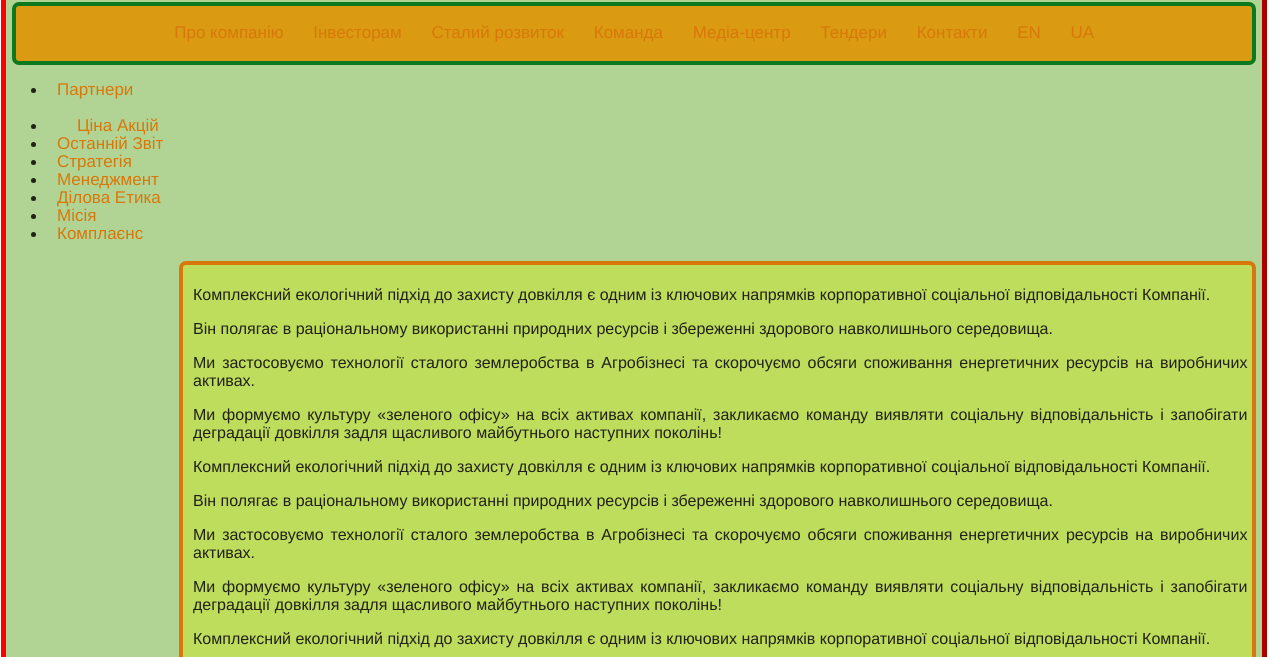
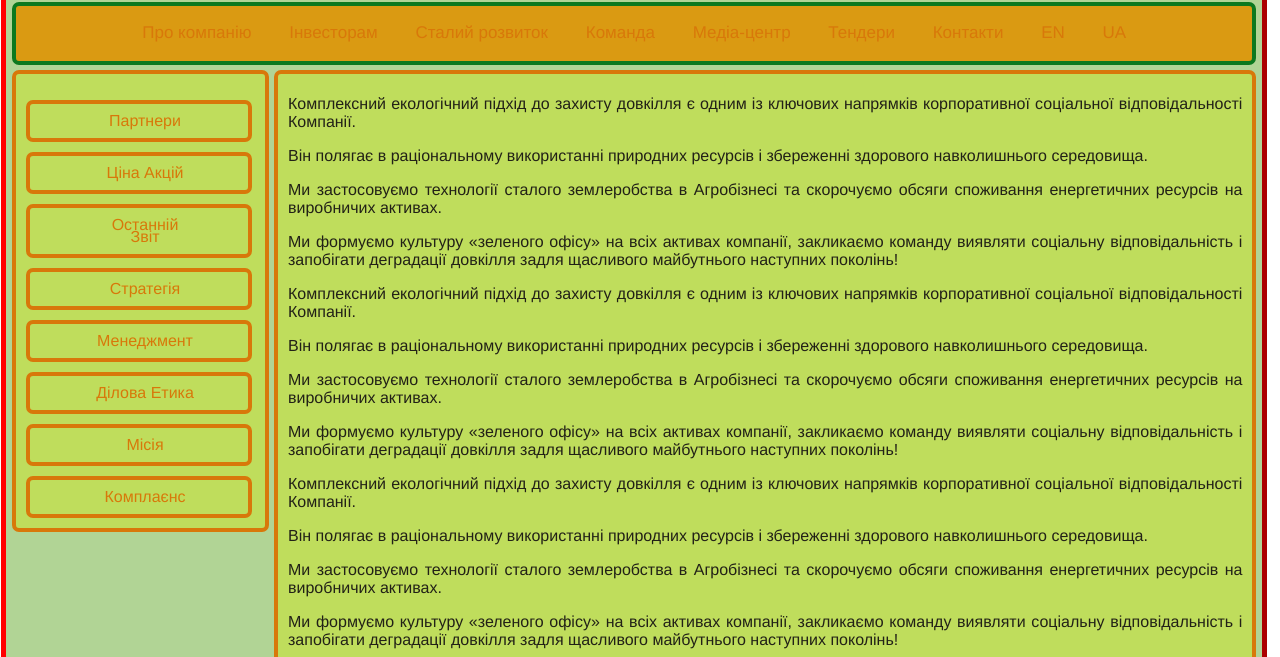
Before and after one commit to BogdanParshyn/HomeWork, a plain HTML site: page Lesson5/index.html in a window 1280 px wide. Shown: the part 143-800 px from the top of the page. Drawn offline with Linux system fonts and the light colour scheme.

Commit message:
ДЗ 5 готово.

```diff
--- a/Lesson5/index.html
+++ b/Lesson5/index.html
@@ -17,32 +17,30 @@
             <nav>
                 <div class="LogoCompany">LI-COMPANY</div><!--Название Компании в шапке-->
                 <div class="HeaderMenu"><!--Меню в шапке-->
-                        <a href="#">Про компанію</a>
-                        <a href="#">Інвесторам</a>
-                        <a href="#">Сталий розвиток</a>
-                        <a href="#">Команда</a>
-                        <a href="#">Медіа-центр</a>
-                        <a href="#">Тендери</a>
-                        <a href="#">Контакти</a>
-                        <a href="#">EN</a>
-                        <a href="#">UA</a>
+                        <a class="upmenu" href="#">Про компанію</a>
+                        <a class="upmenu" href="#">Інвесторам</a>
+                        <a class="upmenu" href="#">Сталий розвиток</a>
+                        <a class="upmenu" href="#">Команда</a>
+                        <a class="upmenu" href="#">Медіа-центр</a>
+                        <a class="upmenu" href="#">Тендери</a>
+                        <a class="upmenu" href="#">Контакти</a>
+                        <a class="upmenu" href="#">EN</a>
+                        <a class="upmenu" href="#">UA</a>
                 </div>
             </nav>
         </header>
 
         <div class="VerticalMenu"><!--Вертикальное меню-->
-            <nav>
-                <ul>
-                    <li><a href="#m">Партнери</b></li>
-                    <li><a href="#m">Ціна Акцій</a></li>
-                    <li><a href="#m">Останній Звіт</a></li>
-                    <li><a href="#m">Стратегія</a></li>
-                    <li><a href="#m">Менеджмент</a></li>
-                    <li><a href="#m">Ділова Етика</a></li>
-                    <li><a href="#m">Місія</a></li>
-                    <li><a href="#m">Комплаєнс</a></li>
-                </ul>
-            </nav>
+            <ul>
+                <li><a class="leftmenu" href="#">Партнери</a></li>
+                <li><a class="leftmenu" href="#">Ціна Акцій</a></li>
+                <li><a class="leftmenu" href="#">Останній Звіт</a></li>
+                <li><a class="leftmenu" href="#">Стратегія</a></li>
+                <li><a class="leftmenu" href="#">Менеджмент</a></li>
+                <li><a class="leftmenu" href="#">Ділова Етика</a></li>
+                <li><a class="leftmenu" href="#">Місія</a></li>
+                <li><a class="leftmenu" href="#">Комплаєнс</a></li>
+            </ul>
         </div>
 
         <div class="Content"><!--Контент-->
--- a/Lesson5/style.css
+++ b/Lesson5/style.css
@@ -6,12 +6,11 @@ body{
 
     font-family: 'Franklin Gothic Medium', 'Arial Narrow', Arial, sans-serif, Helvetica, sans-serif;
     /*Устанавливает симейство шрифта.*/
-
-
-
+    display: block;
 }
 
 .Site{
+    width: 1024px;
     display: block;
     /*display - многоцелевое свойство, которое показывает, как элемент должен быть в документе.*/
     border: 5px outset red;
@@ -30,7 +29,6 @@ body{
     /*Определяет цвет текста элемента.*/
     position: relative;
     /*Позиционирование*/
-
 }
 
 /*Шапка*/
@@ -38,7 +36,6 @@ body{
 .CapSite{
     display: block;
     /*display - многоцелевое свойство, которое показывает, как элемент должен быть в документе.*/
-
 }
 
 .LogoCompany{
@@ -60,6 +57,8 @@ body{
     /*Граница вокруг элемента*/
 }
 
+/*Главное Меню, центральная верхняя часть*/
+
 .HeaderMenu{
     font-size: 17px;
     /*Определяет размер шрифта текста элемента.*/
@@ -71,25 +70,30 @@ body{
     /*Устанавливает величину отступа от верхнего края границы до текущего элемента*/
     height: 55px;
     /*Задаем высоту объекта*/
+    position: relative;
     border-radius: 7px;
     /*Округления углов границы элемента*/
     font-size: 35px;
     /*Определяет размер шрифта текста элемента.*/
     border: 4px solid rgb(12, 121, 30);
     /*Граница вокруг элемента*/
+    width: inherit;
+    overflow: hidden;
 }
 
-a {
-	font-size: 17px;
+.upmenu {
+    font-size: 17px;
     /*Определяет размер шрифта текста элемента.*/
     color: #d8780a;
 	text-align: center;
 	line-height: 5px;
     text-decoration: none;
     padding: 10px;
+    width: 100px;
+    border: 4px solid #da9a12;
 }
 
-a:hover {
+.upmenu:hover {
     /*оперделяет стиль элемента (в данном случае это элемент "а")
     при наведении на него курсора мыши, но при этом элемент еще не активен.*/
     background-color: #da9a12;
@@ -98,29 +102,85 @@ a:hover {
     Если установить значение transparent - устанавливается прозрачный фон
     Если установить значение inherit - наследует значение родителя, так как изначально
     оно не наследует значение родителя*/
-    color: black;
+    color: whitesmoke;
     /*Определяет цвет текста элемента, в данном случае "а".*/
+    border: 4px solid whitesmoke;
+    border-radius: 7px;
 
 }
 
+/*Вертикальное меню, левая часть*/
+
 .VerticalMenu{
-
-}
-
-
-.Content{
-    width: calc(100% - 200px);
-    float: right;
+    width: 244px;
+    float: left;
     text-align: justify;
     /*Выравнивание текста по ширине, что означает одновременное выравнивание по левому и правому краю. Чтобы произвести это действие браузер в этом случае добавляет пробелы между словами.*/
-    padding: 5px 5px 5px 10px;
+    padding: 5px 0px 5px 5px;
     border: 4px solid #d8780a;
     background: #bfdd5c;
-    margin: 2px 5px 5px 5px;
+    margin: 0px 0px 5px 5px;
     /*Устанавливает величину отступа от верхнего края границы до текущего элемента*/
     border-radius: 7px;
     /*Округления углов границы элемента*/
 }
+
+
+li {
+    list-style-type: none; /* Убираем маркеры */
+   }
+ul {
+    margin-left: 0; /* Отступ*/
+    padding-left: 0; /* Отступ*/
+}
+
+.leftmenu{
+    float: left;
+    width: 100px;
+    margin: 5px 5px 5px 5px;
+	color: #d8780a;
+	text-align: center;
+	line-height: 12px;
+    text-decoration: none;
+    padding: 11px 53px 11px 65px;
+    border: 4px solid #d8780a;
+    border-radius: 7px;
+    /*Округления углов границы элемента*/
+}
+
+.leftmenu:hover {
+    /*оперделяет стиль элемента (в данном случае это элемент "а")
+    при наведении на него курсора мыши, но при этом элемент еще не активен.*/
+    background-color: rgb(12, 121, 30);
+    /*Определяет цвет фона элемента, в данном случае, когда наводишь курсором мыши на элемент "а",
+    то он подсвечивается выбранным цветом.
+    Если установить значение transparent - устанавливается прозрачный фон
+    Если установить значение inherit - наследует значение родителя, так как изначально
+    оно не наследует значение родителя*/
+    color: white;
+    /*Определяет цвет текста элемента, в данном случае "а".*/
+    border: 4px solid whitesmoke;
+    border-radius: 7px;
+}
+
+
+/*Контент, центральная часть сайта.*/
+
+.Content{
+    width: calc(100% - 300px);
+    float: right;
+    text-align: justify;
+    /*Выравнивание текста по ширине, что означает одновременное выравнивание по левому и правому краю. Чтобы произвести это действие браузер в этом случае добавляет пробелы между словами.*/
+    padding: 5px 10px 5px 10px;
+    border: 4px solid #d8780a;
+    background: #bfdd5c;
+    margin: 0px 5px 5px 5px;
+    /*Устанавливает величину отступа от верхнего края границы до текущего элемента*/
+    border-radius: 7px;
+    /*Округления углов границы элемента*/
+}
+
+/*Подвал, нижняя часть сайта.*/
 
 .End{
     clear: both;
@@ -134,7 +194,7 @@ a:hover {
     /*Округления углов границы элемента*/
     text-align: center;
     border: 4px solid #d8780a;
-    margin: 5px;
+    margin: 5px 5px 5px 5px;
     padding: 40px;
     /*Задаем внутренний отступ от внутн. элемента до границы.*/
 
```
